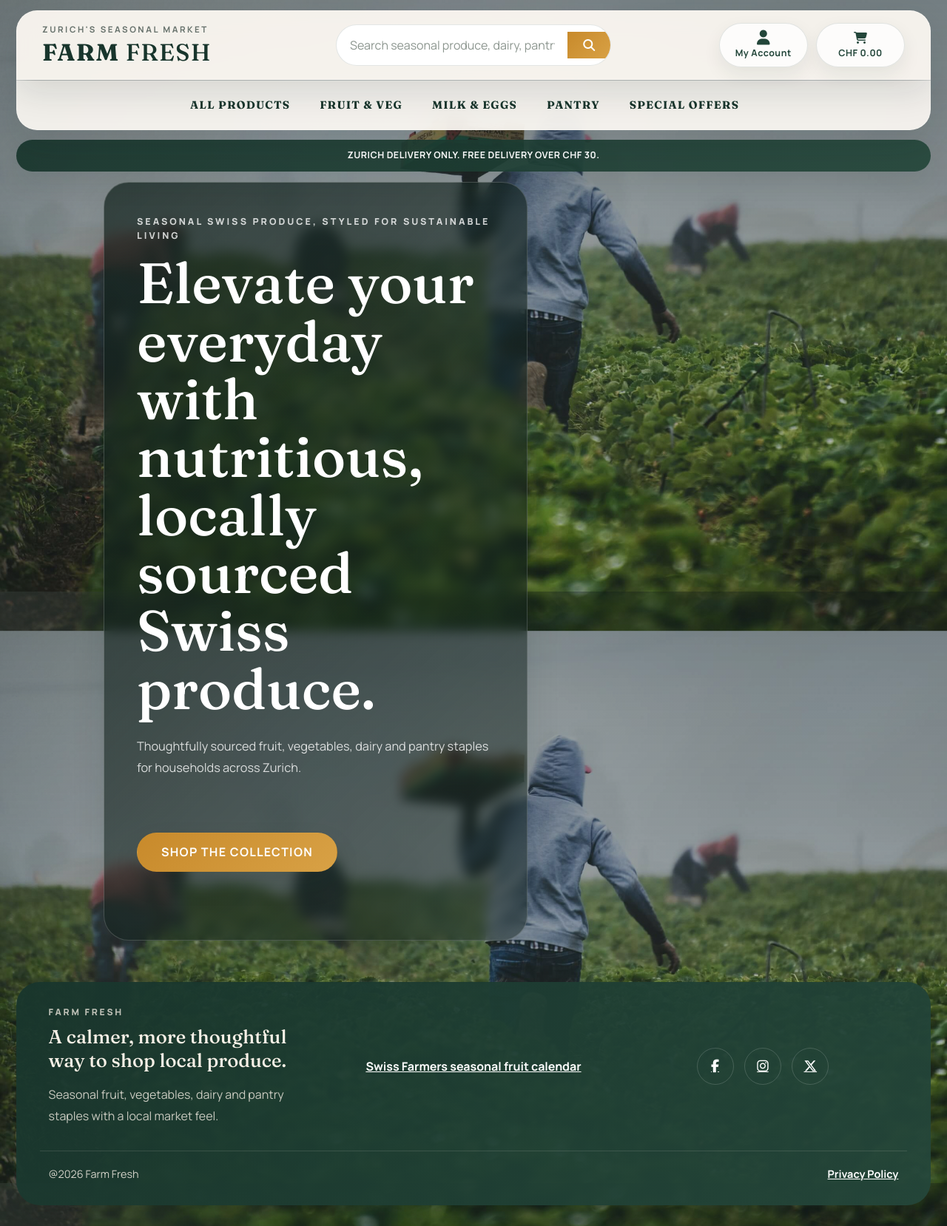
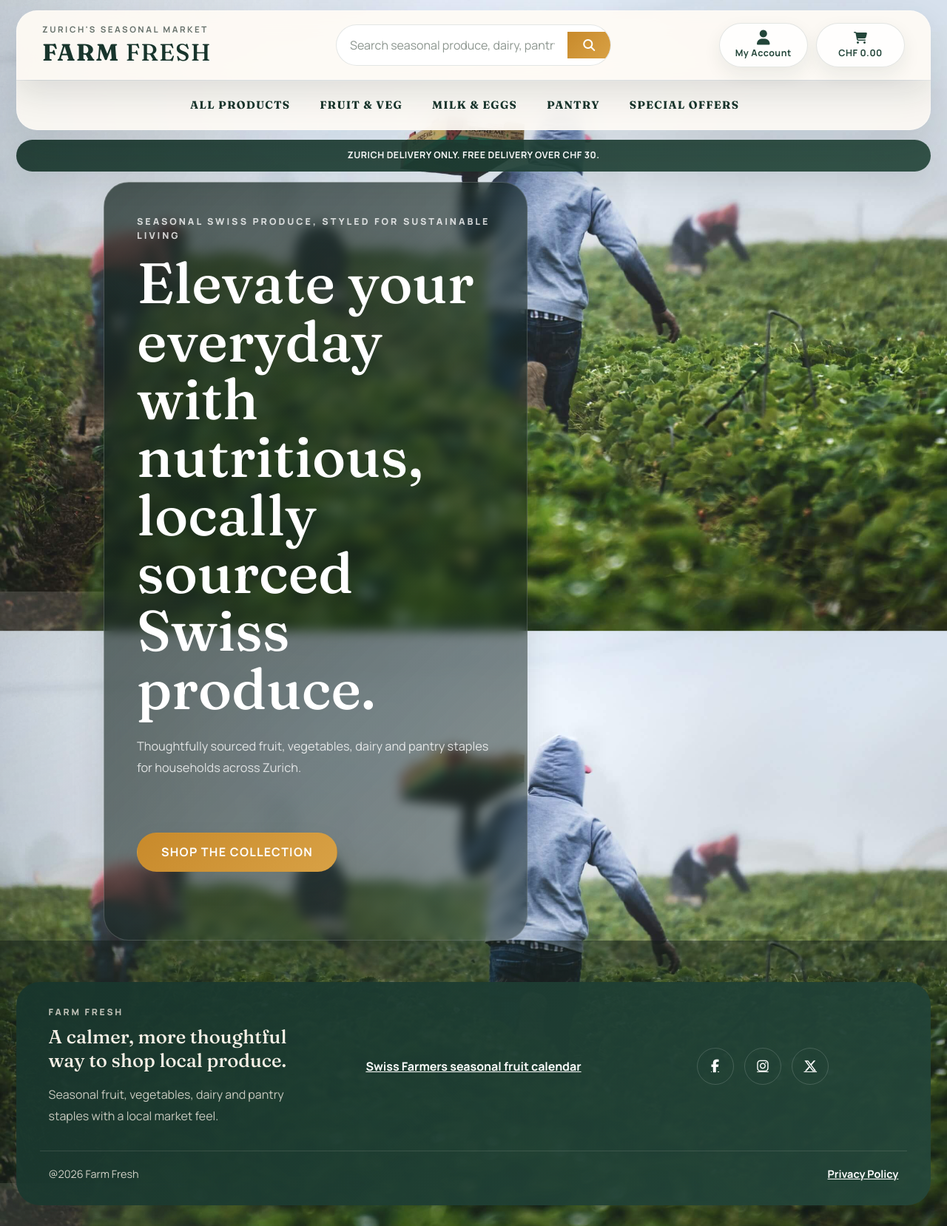
Before and after one commit to Joao4569/farm_fresh_2.0, a Django app: page / in a window 1280 px wide. Shown: the whole page at 74% size. Run offline with Django 5.2, Linux system fonts and the light colour scheme; some libraries are stand-ins or nearby versions.

Commit message:
style: Remove shadow effect of body background and attach it to the footer for a uniform UI on all device sizes.

```diff
--- a/farm_fresh_v_2_0_project/static/css/base.css
+++ b/farm_fresh_v_2_0_project/static/css/base.css
@@ -26,7 +26,6 @@ body {
   color: var(--color-charcoal);
   font-family: "Manrope", sans-serif;
   background:
-    linear-gradient(rgba(17, 28, 24, 0.5), rgba(17, 28, 24, 0.22)),
     radial-gradient(circle at top left, rgba(245, 241, 232, 0.16), transparent 28%),
     url("/media/farmer_carrying_box_of_veg.jpg") no-repeat center center fixed;
   background-size: cover;
@@ -126,7 +125,7 @@ a.category-badge {
   color: var(--color-forest) !important;
 }
 
-a.category-badge > span.badge:hover {
+a.category-badge>span.badge:hover {
   background: var(--color-forest) !important;
   color: #fff !important;
 }
@@ -588,7 +587,7 @@ input[name="q"]::placeholder {
   border-color: #dc3545;
 }
 
-.custom-checkbox .custom-control-input:checked ~ .custom-control-label::before {
+.custom-checkbox .custom-control-input:checked~.custom-control-label::before {
   background-color: #dc3545;
   border-color: #dc3545;
   border-radius: 0;
@@ -600,8 +599,19 @@ input[name="q"]::placeholder {
 
 .site-footer {
   /* Footer acts as the closing brand statement for the site */
+  position: relative;
   color: #f7f0e6;
   padding: 3.5rem 1.35rem 1.75rem;
+  isolation: isolate;
+}
+
+.site-footer::before {
+  content: "";
+  position: absolute;
+  inset: 0;
+  background: linear-gradient(rgba(17, 28, 24, 0.5), rgba(17, 28, 24, 0.22));
+  z-index: -1;
+  pointer-events: none;
 }
 
 .footer {
@@ -740,7 +750,7 @@ input[name="q"]::placeholder {
     width: min(22rem, calc(100vw - 2rem));
   }
 
-  #mobile-user-options + .dropdown-menu {
+  #mobile-user-options+.dropdown-menu {
     left: auto;
     right: 0;
     width: min(16rem, calc(100vw - 2rem));
```
